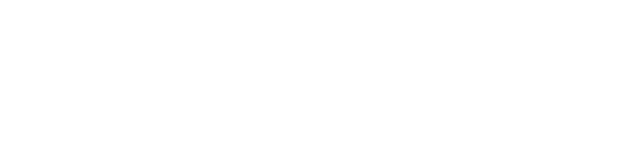
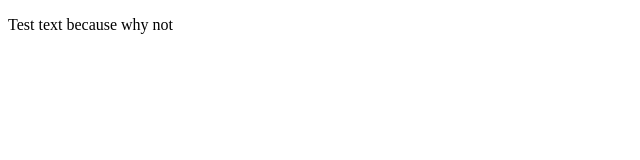
Before and after one commit to ShadowEmrys/ShadowEmrys.github.io, a plain HTML site: page index.html in a window 1280 px wide. Shown: the whole page, without its empty margins (0-640 px from the left). Drawn offline with Linux system fonts and the light colour scheme.

Commit message:
Test text for live website

```diff
--- a/index.html
+++ b/index.html
@@ -6,6 +6,8 @@
     <title>Document</title>
 </head>
 <body>
+    <p>Test text because why not
 
+    </p>
 </body>
 </html>
```
